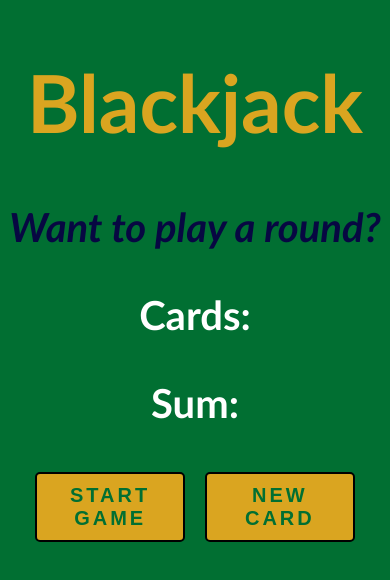
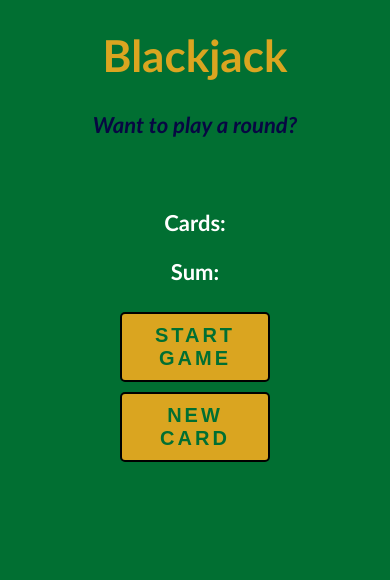
Before and after one commit to nurme-ave/blackjack, a plain HTML site: page index.html in a window 390 px wide. Drawn offline with Linux system fonts and the light colour scheme.

Commit message:
Add media queries for responsiveness

```diff
--- a/index.html
+++ b/index.html
@@ -11,11 +11,14 @@
 
   <h1>Blackjack</h1>
   <p id="message-el">Want to play a round?</p>
+  <p id="new-game-msg-el">Hit START GAME for a new round.</p>
   <p id="cards-el">Cards:</p>
   <p id="sum-el">Sum:</p>
 
-  <button id="startGameBtn">START GAME</button>
-  <button id="newCardBtn">NEW CARD</button>
+  <div class="button-flex">
+    <button id="startGameBtn">START GAME</button>
+    <button id="newCardBtn">NEW CARD</button>
+  </div>
 
   <p id="player-el"></p>
 
--- a/index.js
+++ b/index.js
@@ -10,6 +10,7 @@ let player = {
 const startGameBtn = document.querySelector("#startGameBtn");
 const newCardBtn = document.querySelector("#newCardBtn");
 const messageEl = document.querySelector("#message-el");
+const newGameMsgEl = document.querySelector("#new-game-msg-el");
 const sumEl = document.querySelector("#sum-el");
 const cardsEl = document.querySelector("#cards-el");
 const playerEl = document.querySelector("#player-el");
@@ -23,6 +24,7 @@ function getRandomCard() {
 }
 
 function startGame() {
+  newGameMsgEl.style.visibility = 'hidden';
   isAlive = true;
   hasBlackJack = false;
   let firstCard = getRandomCard();
@@ -46,10 +48,12 @@ function renderGame() {
     `<p class="blinkingText">
       You've got Blackjack!
     </p>`;
+    newGameMsgEl.style.visibility = 'visible';
     player.chips += 100;
     hasBlackJack = true;
-  } else {
-    messageEl.textContent = "You're out of the game! Hit START GAME to try again.";
+  } else if (sum > 21) {
+    messageEl.textContent = "You're out of the game!";
+    newGameMsgEl.style.visibility = 'visible';
     player.chips -= 25;
     isAlive = false;
   }
--- a/style.css
+++ b/style.css
@@ -5,18 +5,29 @@ body {
   color: #fff;
   font-weight: bold;
   font-size: 40px;
+  overflow: hidden;
 }
 
 h1 {
   color: goldenrod;
 }
 
-#message-el {
+#message-el, #new-game-msg-el {
   font-style: italic;
   color: rgb(7, 7, 66);
 }
 
-button {
+#new-game-msg-el {
+  visibility: hidden;
+}
+
+.button-flex {
+  display: flex;
+  justify-content: center;
+  align-items: center;
+}
+
+#startGameBtn, #newCardBtn {
   color: #016f32;
   width: 150px;
   background-color: goldenrod;
@@ -34,9 +45,51 @@ button {
   animation: blinkingText 1.5s infinite;
 }
 @keyframes blinkingText{
-  0% { color: rgb(7, 7, 66); }
-  49% { color: rgb(7, 7, 66); }
+  0% { color: #B4F8C8; }
+  49% { color: #B4F8C8; }
   60% { color: transparent }
   99% { color: transparent }
-  100% { color: rgb(7, 7, 66); }
+  100% { color: #B4F8C8; }
 }
+
+
+/* MEDIA QUERIES */
+@media screen and (max-width: 767.98px) {
+  body {
+    font-size: 35px;
+  }
+}
+
+@media screen and (max-width: 598.98px) {
+  body {
+    font-size: 30px;
+  }
+}
+
+@media screen and (max-width: 498.98px) {
+  body {
+    font-size: 25px;
+  }
+}
+
+@media screen and (max-width: 424.98px) {
+  body {
+    font-size: 22px;
+  }
+
+  .button-flex {
+    flex-direction: column;
+  }
+}
+
+@media screen and (max-width: 364.98px) {
+  body {
+    font-size: 20px;
+  }
+}
+
+@media screen and (max-width: 334.98px) {
+  body {
+    font-size: 18px;
+  }
+}
```
